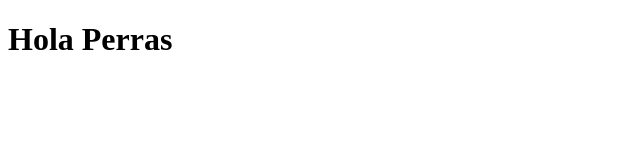
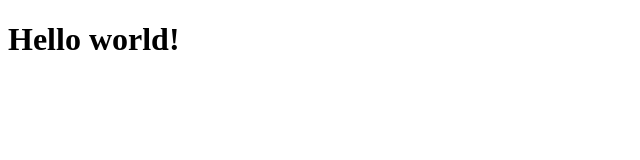
Before and after one commit to oteka21/jest-practice-2020, a React app: page / in a window 1280 px wide. Shown: the top 160 px of the page, without its empty margins (0-640 px from the left). Built offline with nearby package versions, Linux system fonts and the light colour scheme; the HTML template or start-up script is replaced by a standard one.

Commit message:
First test on react

```diff
--- /dev/null
+++ b/src/containers/app.jsx
@@ -0,0 +1,5 @@
+import React from "react";
+
+export function App (){
+    return  <h1  className="title">Hello world!</h1>;
+}
--- a/src/index.js
+++ b/src/index.js
@@ -3,6 +3,7 @@ import { render } from 'react-dom'
 import { createStore } from 'redux'
 import { Provider } from 'react-redux'
 import { mainReducer } from './redux/reducer'
+import { App } from './containers/app'
 import initialState from '../initialState.json'
 
 const store = createStore(mainReducer,
@@ -12,5 +13,5 @@ const store = createStore(mainReducer,
 
 render(
 <Provider store={store}>
-  <h1>Hola Perras</h1>
+  <App />
 </Provider>, document.querySelector('#app'))
--- a/webpack.config.js
+++ b/webpack.config.js
@@ -16,6 +16,12 @@ module.exports = {
       }
     ]
   },
+  resolve: {
+    extensions: [
+      '.js',
+      '.jsx'
+    ]
+  },
   plugins: [
     new HtmlWebpackPlugin({
       template: require('html-webpack-template'),
```
Also changed, not shown: 1 other file (tests, documents, lock files or other folders).
